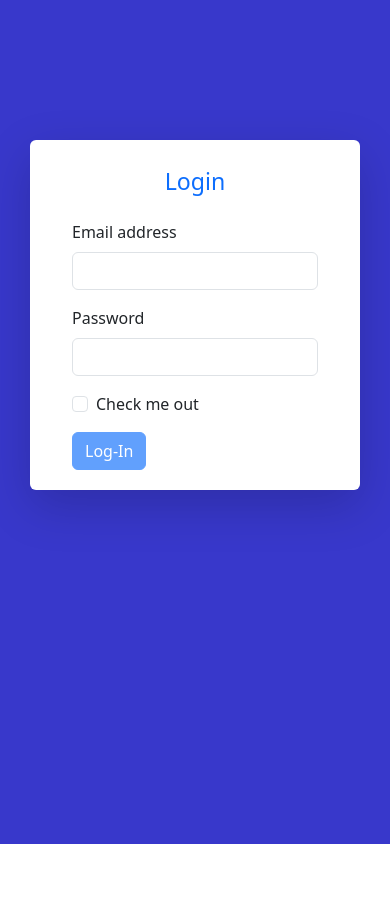
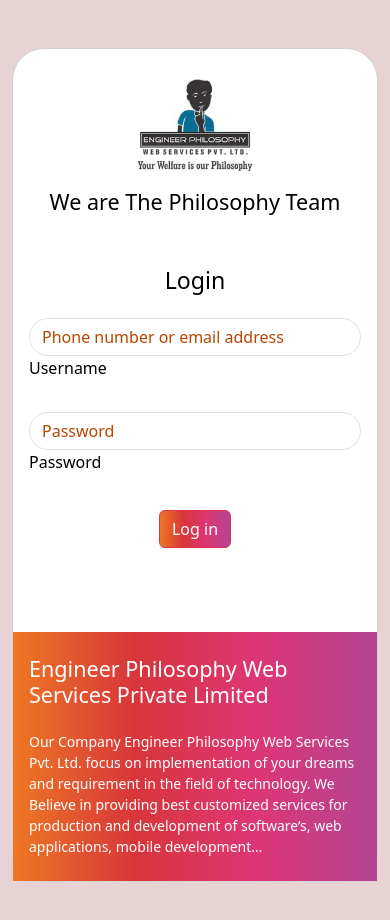
Before and after one commit to PushpendraEp/HR_Information_Generator_UI, an Angular app: page / in a window 390 px wide. Shown: the top 920 px of the page. Before the commit the page ends 844 px from the top, so only its background shows below. Built offline with nearby package versions, Linux system fonts and the light colour scheme.

Commit message:
login-page
created responsive login page with bootstrap .

```diff
--- a/src/app/home/login-signup/login-signup.component.css
+++ b/src/app/home/login-signup/login-signup.component.css
@@ -1,23 +1,22 @@
-.joinnow {
-  background-color: rgb(56, 56, 203);
-  height: 100vh;
-  background-position: center;
-  background-repeat: no-repeat;
-  background-size: cover;
-  padding: 230px 100px;
+.gradient-custom-2 {
+  background: linear-gradient(to right, #ee7724, #d8363a, #dd3675, #b44593);
 }
 
-.login {
-  background-color: #ffffff;
-  padding: 20px 30px;
+.form-control {
+  border-radius: 30px;
 }
-
-@media screen and (max-width: 600px) {
-  .joinnow {
-    padding: 140px 30px;
+.row input:focus {
+  border-color: linear-gradient(to right, #ee7724, #d8363a, #dd3675, #b44593);
+  box-shadow: inset 0px 0px 2px 2px #b74600;
+}
+.row input::placeholder {
+  color: #b74600;
+}
+.card {
+  border-radius: 2em;
+}
+@media (min-width: 769px) {
+  .gradient-custom-2 {
+    border-radius: 30px;
   }
 }
-
-.error{
-  border: 1px solid rgb(166, 19, 19);
-}
--- a/src/app/home/login-signup/login-signup.component.html
+++ b/src/app/home/login-signup/login-signup.component.html
@@ -1,34 +1,81 @@
 <!-- @ kirti ( 17/02/23 ) template driven login form with all validations--->
 <!-- @ Ravi ( 17/02/23 ) Created login form template -->
-<section class="joinnow">
-    <section class="login col-lg-4 m-auto shadow-lg rounded">
-        <div class="mb-2"><h3 class="text-center text-primary mt-2 mb-4">Login</h3></div>
-        <form class="container rounded" #loginForm="ngForm" (ngSubmit)="userlogin(loginForm)">
-            <div class="mb-3">
-                <label for="exampleInputEmail1" class="form-label">Email address</label>
-                <input type="email" class="form-control" id="exampleInputEmail1" required ngModel name="email" #email="ngModel" pattern="[A-Za-z0-9._%+-]+@[A-Za-z0-9.-]+\.[A-Za-z]{1,63}$"
-                    aria-describedby="emailHelp"  [ngClass]="{error: email.touched && email.invalid}">
-                <div *ngIf="email.errors && email.touched">
-                      <small class="text-danger" *ngIf="email.errors['required']">Email is required</small>
-                      <small class="text-danger" *ngIf="email.errors['pattern']">please enter vailid email</small>
+<!-- @ Ravi ( 27/02/23 ) Created responsive login form with bootstrap -->
+
+<section class="h-100 gradient-form" style="background-color: #e7d3d3">
+  <div class="container py-5 h-100">
+    <div class="row d-flex justify-content-center align-items-center h-100">
+      <div class="col-xl-10">
+        <div class="card text-black">
+          <div class="row g-0">
+            <div class="col-lg-6">
+              <div class="card-body p-md-5 mx-md-4">
+                <div class="text-center">
+                  <img
+                    src="./../assets/logo.jpeg"
+                    style="width: 120px"
+                    alt="logo"
+                  />
+                  <h4 class="mt-1 mb-5 pb-1">We are The Philosophy Team</h4>
                 </div>
+
+                <form>
+                  <h3 class="text-center" style="padding-bottom: 15px">
+                    Login
+                  </h3>
+
+                  <div class="form-outline mb-4">
+                    <input
+                      type="email"
+                      id="form2Example11"
+                      class="form-control"
+                      placeholder="Phone number or email address"
+                    />
+                    <label class="form-label" for="form2Example11"
+                      >Username</label
+                    >
+                  </div>
+
+                  <div class="form-outline mb-4">
+                    <input
+                      type="password"
+                      id="form2Example22"
+                      class="form-control"
+                      placeholder="Password"
+                    />
+                    <label class="form-label" for="form2Example22"
+                      >Password</label
+                    >
+                  </div>
+
+                  <div class="text-center pt-1 mb-5 pb-1">
+                    <button
+                      class="btn btn-danger btn-block fa-lg gradient-custom-2 mb-3"
+                      type="button"
+                    >
+                      Log in
+                    </button>
+                  </div>
+                </form>
+              </div>
             </div>
-            <div class="mb-3">
-                <label for="exampleInputPassword1" class="form-label">Password</label>
-                <input type="password" class="form-control" ngModel #password="ngModel" pattern="[\S]+" minlength="4" required name="password"
-                    id="exampleInputPassword1" [ngClass]="{error: password.touched && password.invalid}">
-                <div *ngIf="password.errors && password.touched ">
-                      <small class="text-danger" *ngIf="password.errors['required']">password is required</small>
-                      <small class="text-danger" *ngIf="password.errors['minlength']">minimum 4 charaters required</small>
-                      <small class="text-danger" *ngIf="password.errors['pattern']">space doesn't allowed</small>
-                </div>
+            <div class="col-lg-6 d-flex align-items-center gradient-custom-2">
+              <div class="text-white px-3 py-4 p-md-5 mx-md-4">
+                <h4 class="mb-4">
+                  Engineer Philosophy Web Services Private Limited
+                </h4>
+                <p class="small mb-0">
+                  Our Company Engineer Philosophy Web Services Pvt. Ltd. focus
+                  on implementation of your dreams and requirement in the field
+                  of technology. We Believe in providing best customized
+                  services for production and development of software’s, web
+                  applications, mobile development…
+                </p>
+              </div>
             </div>
-            <div class="mb-3 form-check">
-                <input type="checkbox" class="form-check-input"
-                    id="exampleCheck1">
-                <label class="form-check-label" for="exampleCheck1">Check me out</label>
-            </div>
-            <button type="submit" class="btn btn-primary col-lg-12" [disabled]="loginForm.invalid">Log-In</button>
-        </form>
-    </section>
+          </div>
+        </div>
+      </div>
+    </div>
+  </div>
 </section>
```
Also changed, not shown: src/assets/logo.jpeg (added).
